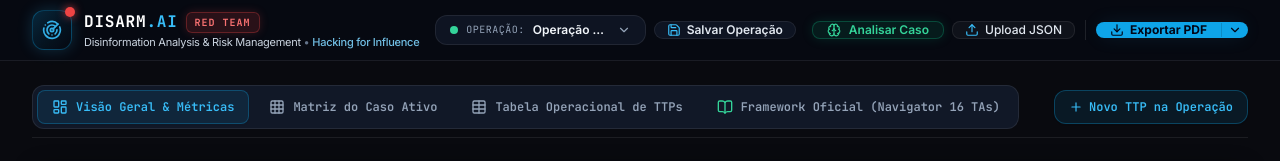
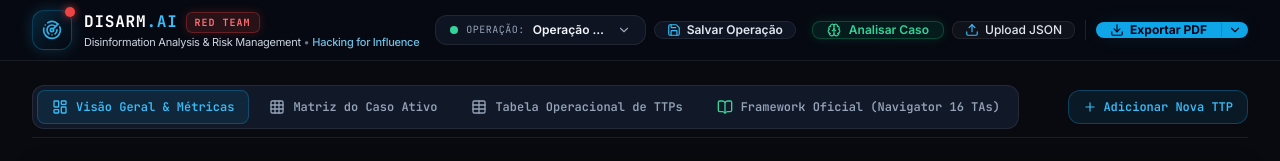
Before and after one commit to cybersailor-war/disarm-threat-dashboard, a React (Vite) app: page / in a window 1280 px wide. Shown: the top 161 px of the page. Built offline with nearby package versions, Linux system fonts and the light colour scheme.

Commit message:
fix(ui): rename button to Adicionar Nova TTP

```diff
--- a/src/App.tsx
+++ b/src/App.tsx
@@ -382,14 +382,14 @@ export const App: React.FC = () => {
             </button>
           </div>
 
-          {/* Contextual Action: Novo TTP na Operação */}
+          {/* Contextual Action: Adicionar Nova TTP */}
           <button
             onClick={handleOpenNewManualTtp}
             className="flex items-center gap-1.5 px-3.5 py-2 rounded-xl text-xs font-mono font-semibold text-sky-400 bg-sky-500/10 hover:bg-sky-500/20 border border-sky-500/30 hover:border-sky-500/50 transition-all cursor-pointer whitespace-nowrap shadow-sm"
-            title="Adicionar um novo TTP customizado à operação em análise"
+            title="Adicionar uma nova TTP customizada à operação em análise"
           >
             <Plus className="w-3.5 h-3.5" />
-            <span>Novo TTP na Operação</span>
+            <span>Adicionar Nova TTP</span>
           </button>
         </div>
 
```
